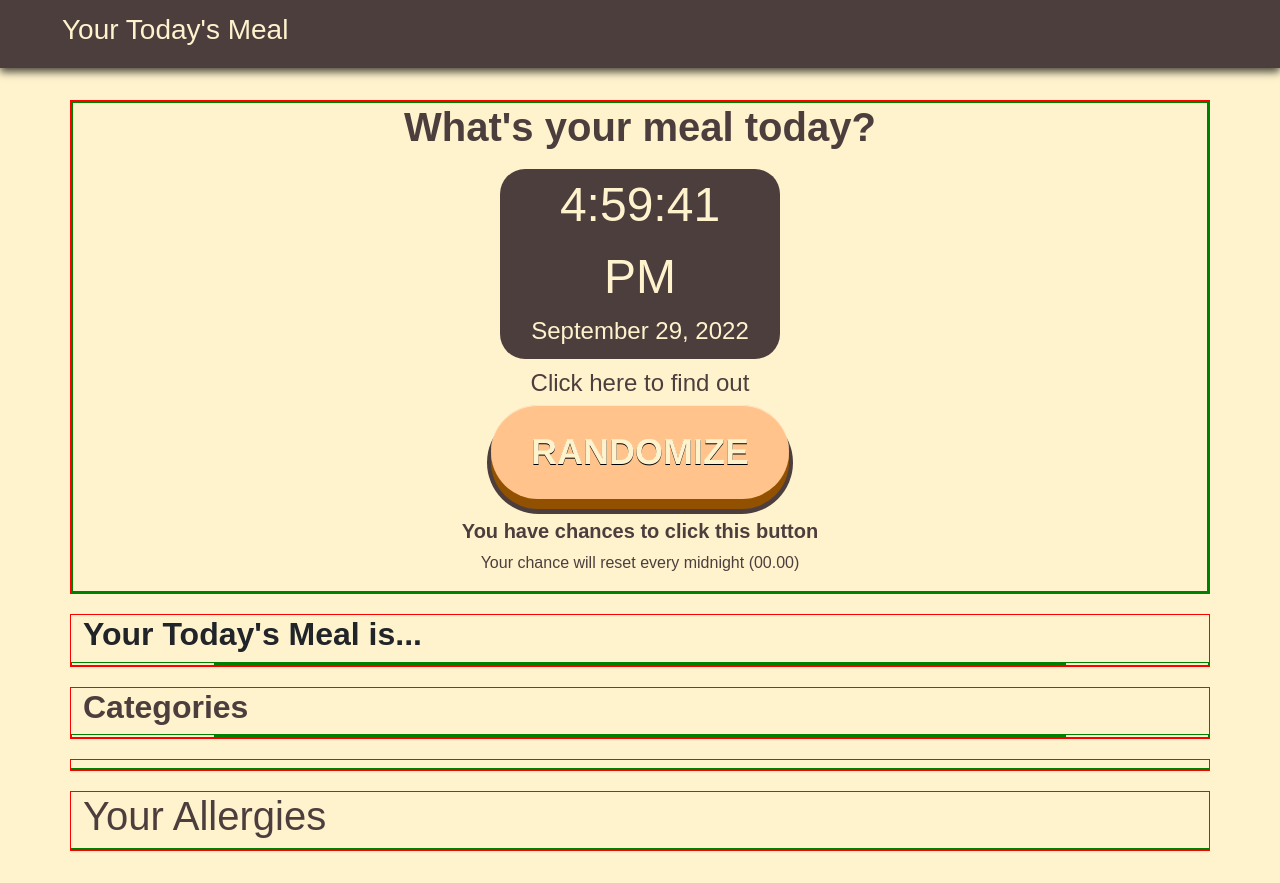
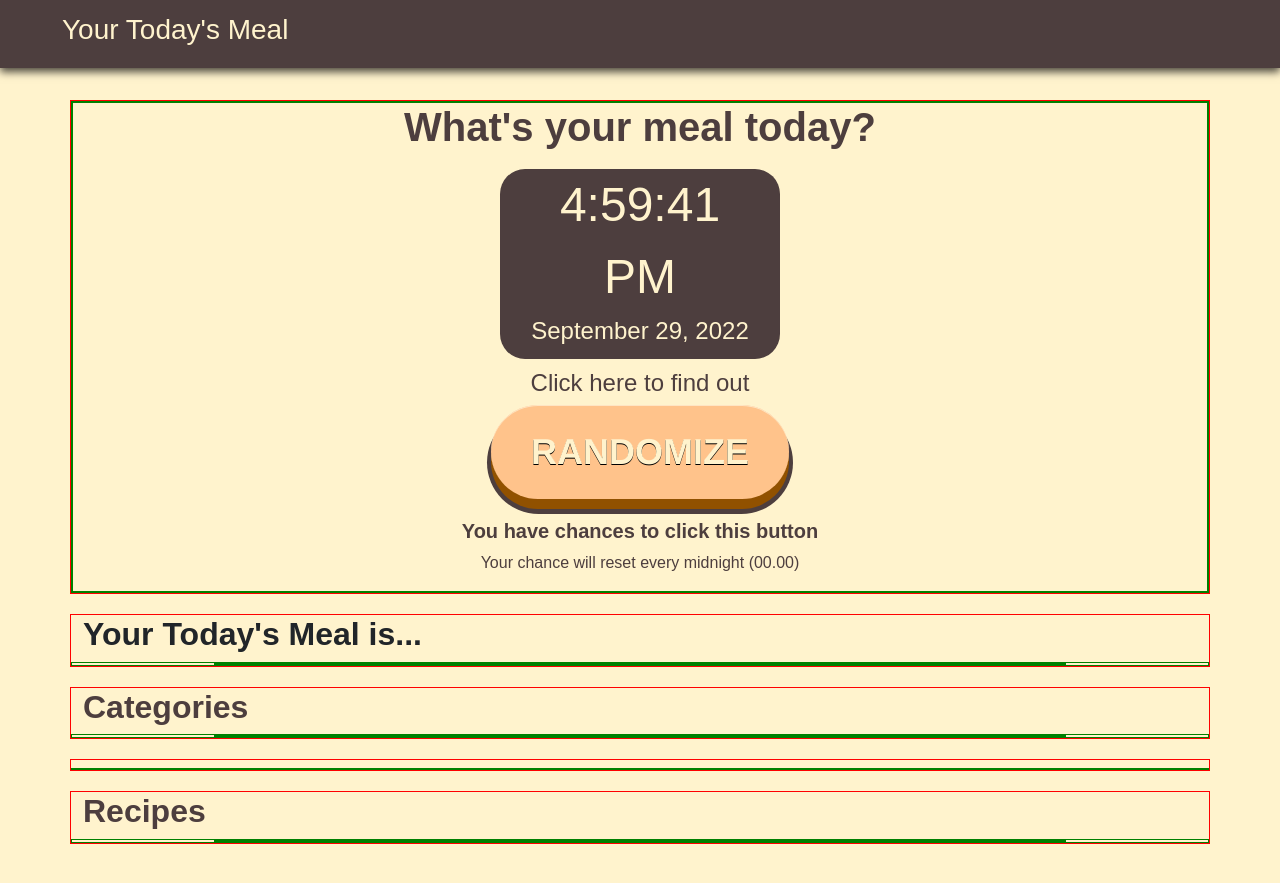
Before and after one commit to Ilham1m4man/WebToday-sMeal, a website built with webpack: page src/index.html in a window 1280 px wide. Built offline with nearby package versions, Linux system fonts and the light colour scheme; no server answers.

Commit message:
Add meal-recipes (custom elm) & some placeholder

```diff
--- a/src/index.html
+++ b/src/index.html
@@ -16,9 +16,11 @@
         <randomize-sec></randomize-sec>
         <list-categories></list-categories>
         <listed-meals></listed-meals>
-        <div class="container fw-bold" style="color: #4D3E3E;">
-            <h1>Your Allergies</h1>
-            <div class="row" id="alergi">
+        <meal-recipes></meal-recipes>
+        <div class="container" style="color: #4D3E3E;">
+        <h2 class="fw-bold">Recipes</h2>
+                <div class="row justify-content-center">
+                <div class="row justify-content-center w-75" id="recipes"></div>
             </div>
         </div>
     </main>
```
